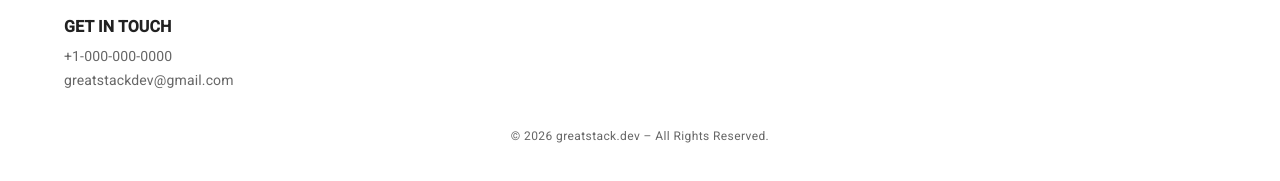
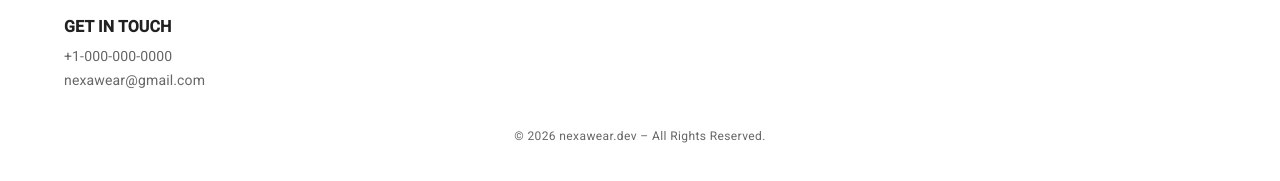
Before and after one commit to Fiza-code/FYP, a React (Vite) app in the folder client/: page /contact in a window 1280 px wide. Shown: the part 1508-1689 px from the top of the page. Built offline with nearby package versions, Linux system fonts and the light colour scheme; no server answers.

Commit message:
Update contact info and branding in Footer component

```diff
--- a/client/src/components/Footer.jsx
+++ b/client/src/components/Footer.jsx
@@ -11,7 +11,7 @@ const companyLinks = [
 
 const contactInfo = [
   { text: '+1-000-000-0000', href: 'tel:+10000000000' },
-  { text: 'greatstackdev@gmail.com', href: 'mailto:greatstackdev@gmail.com' },
+  { text: 'nexawear@gmail.com', href: 'mailto:nexawear@gmail.com' },
 ];
 
 const Footer = () => {
@@ -33,7 +33,7 @@ const Footer = () => {
           {/* Brand and paragraph */}
           <Grid item xs={12} md={5}>
             <Typography variant="h6" component="p" fontWeight="bold">
-              FOREVER<span style={{ color: '#D08CAB' }}>.</span>
+              NEXAWEAR<span style={{ color: '#D08CAB' }}>.</span>
             </Typography>
             <Typography
               variant="body2"
@@ -95,7 +95,7 @@ const Footer = () => {
         {/* COPYRIGHT */}
         <Box mt={4} textAlign="center">
           <Typography variant="caption" color="text.secondary">
-            © {new Date().getFullYear()} greatstack.dev – All Rights Reserved.
+            © {new Date().getFullYear()} nexawear.dev – All Rights Reserved.
           </Typography>
         </Box>
       </Container>
```
